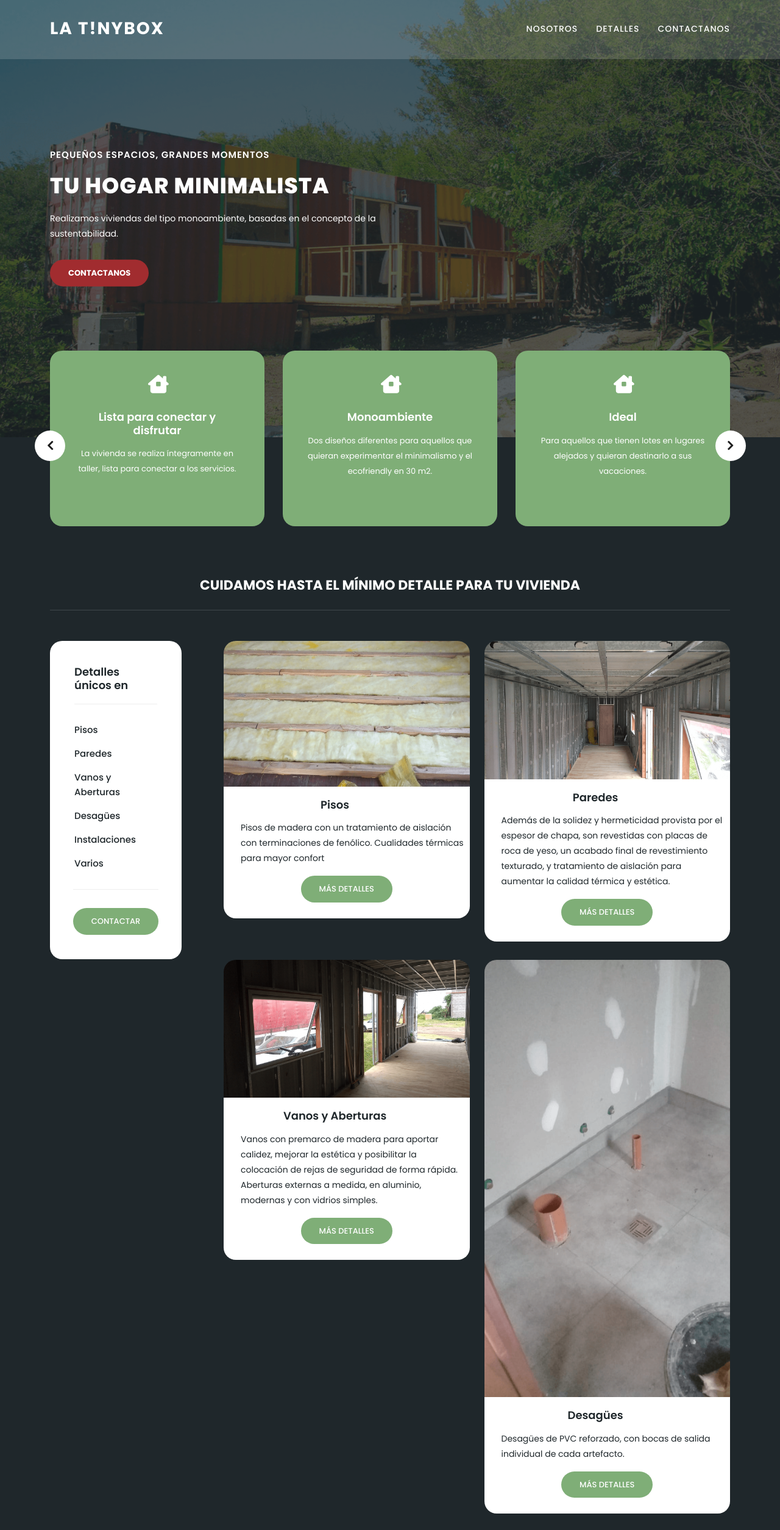
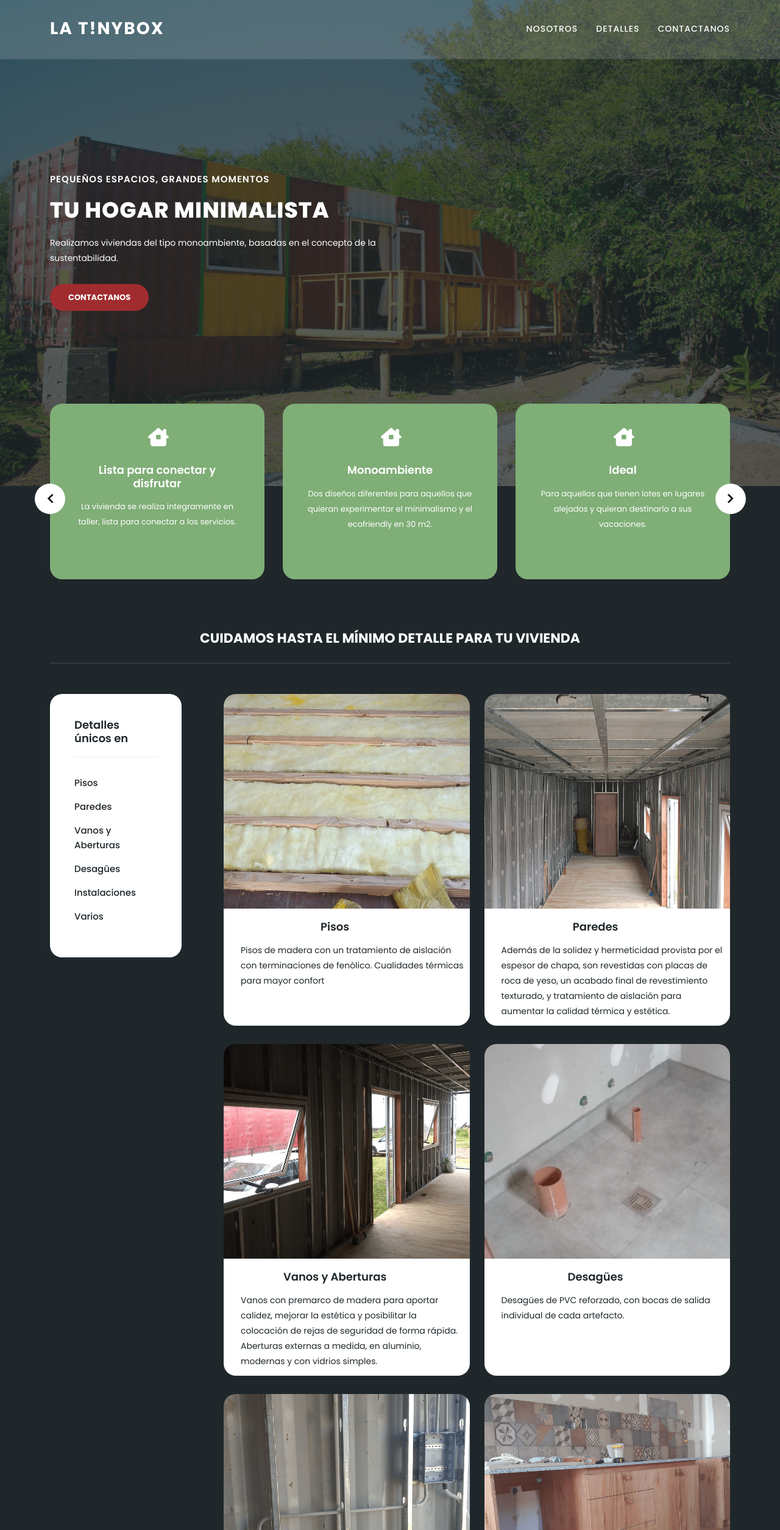
Before and after one commit to gerfabris/LaTiniBox, a plain HTML site: page index.html in a window 1280 px wide. Shown: the part 43-2552 px from the top of the page at 61% size. Drawn offline with nearby package versions, Linux system fonts and the light colour scheme.

Commit message:
estilo de las cartas modificado, alineamiento boton formulario corregido

```diff
--- a/assets/css/extra.css
+++ b/assets/css/extra.css
@@ -49,23 +49,30 @@
 }
 
 /*Section Principal*/
-@media screen and (max-width: 700px) {
-    .main-banner{
+@media screen and (max-width: 991px) {
+	.container__btn__categories {
+		justify-content: center;
+	}
+}
+
+ @media screen and (max-width: 700px) {
+    /* .main-banner{
         margin-bottom: 1em;
         margin-top: 5em;
-    }
+    }    */
     .main__banner__p{
         width: 90%;
     }
 }
-@media screen and (max-width: 500px) {
+/* @media screen and (max-width: 500px) {
     .main-banner{
         margin-top: 10em;
     }
-}
+} */
 @media screen and (max-width: 330px) {
-    .main-banner{
+    /* .main-banner{
         margin-top: 13em;
         margin-bottom: 7em;
-    }
+    }    */
+
 }
--- a/assets/css/styles.css
+++ b/assets/css/styles.css
@@ -681,7 +681,15 @@ banner
 .main-banner {
   position: relative;
   max-height: 100%;
-  margin-bottom: -7px;
+  /* margin-bottom: -7px; */
+  margin: 0;
+  height: 100vh;
+}
+
+.main-banner img {
+	width: 100%;
+	height: 100%;
+	object-fit: cover;
 }
 
 #bg-overlay {
@@ -961,6 +969,8 @@ section.upcoming-details .categories .main-button-green a {
 .detail-item .thumb img {
   border-top-right-radius: 20px;
   border-top-left-radius: 20px;
+  height: 22rem;
+  object-fit: cover;
 }
 
 .detail-item .thumb .price {
@@ -983,6 +993,7 @@ section.upcoming-details .categories .main-button-green a {
   padding: 10px;
   border-bottom-right-radius: 20px;
   border-bottom-left-radius: 20px;
+  min-height: 12rem;
 }
 
 
@@ -1004,7 +1015,7 @@ section.upcoming-details .categories .main-button-green a {
 }
 .container__btn__categories{
   display: flex;
-  justify-content: center;
+  /* justify-content: center; */
   align-items: center;
   width: 100%;
   margin-top: 1em;
@@ -1023,6 +1034,12 @@ section.upcoming-details .categories .main-button-green a {
   font-weight: 500;
   text-transform: uppercase;
   transition: all .3s;
+  border: 0;
+}
+
+.btn__categories:hover{
+	opacity: 0.9;
+	color: #2a2a2a;
 }
 
 /*
--- a/index.html
+++ b/index.html
@@ -171,9 +171,6 @@
               <li><a href="#">Instalaciones</a></li>
               <li><a href="#">Varios</a></li>
             </ul>
-            <div class="main-button-green">
-              <a href="#">Contactar</a>
-            </div>
           </div>
         </div>
         <div class="col-lg-9">
@@ -189,9 +186,6 @@
                     Pisos de madera con un tratamiento de aislación con terminaciones de fenólico.
                     Cualidades térmicas para mayor confort
                   </p>
-                  <div class="container__btn__categories">
-                    <a href="#" class="btn__categories">Más detalles</a>
-                  </div>
                 </div>
               </div>
             </div>
@@ -207,9 +201,6 @@
                     son revestidas con placas de roca de yeso, un acabado final de revestimiento texturado,
                     y tratamiento de aislación para aumentar la calidad térmica y estética.
                   </p>
-                  <div class="container__btn__categories">
-                    <a href="#" class="btn__categories">Más detalles</a>
-                  </div>
                 </div>
               </div>
             </div>
@@ -225,9 +216,6 @@
                     posibilitar la colocación de rejas de seguridad de forma rápida.
 					Aberturas externas a medida, en aluminio, modernas y con vidrios simples.
                   </p>
-                  <div class="container__btn__categories">
-                    <a href="#" class="btn__categories">Más detalles</a>
-                  </div>
                 </div>
               </div>
             </div>
@@ -241,9 +229,6 @@
                   <p>
                     Desagües de PVC reforzado, con bocas de salida individual de cada artefacto.
                   </p>
-                  <div class="container__btn__categories">
-                    <a href="#" class="btn__categories">Más detalles</a>
-                  </div>
                 </div>
               </div>
             </div>
@@ -259,9 +244,6 @@
                     instalación de gas con boca en cocina, instalación de boca de aire acondicionado,
                     instalación eléctrica con tres circuitos y artefactos de iluminación embutidos.
                   </p>
-                  <div class="container__btn__categories">
-                    <a href="#" class="btn__categories">Más detalles</a>
-                  </div>
                 </div>
               </div>
             </div>
@@ -277,9 +259,6 @@
                     Opcionalmente se ofrece una salida externa de extractor y/o campana de cocina,
                     y una salida de humo en pared para calefacción.
                   </p>
-                  <div class="container__btn__categories">
-                    <a href="#" class="btn__categories">Más detalles</a>
-                  </div>
                 </div>
               </div>
             </div>
@@ -288,6 +267,7 @@
       </div>
     </div>
   </section>
+
 
   <section class="our-facts">
     <div class="container">
```
